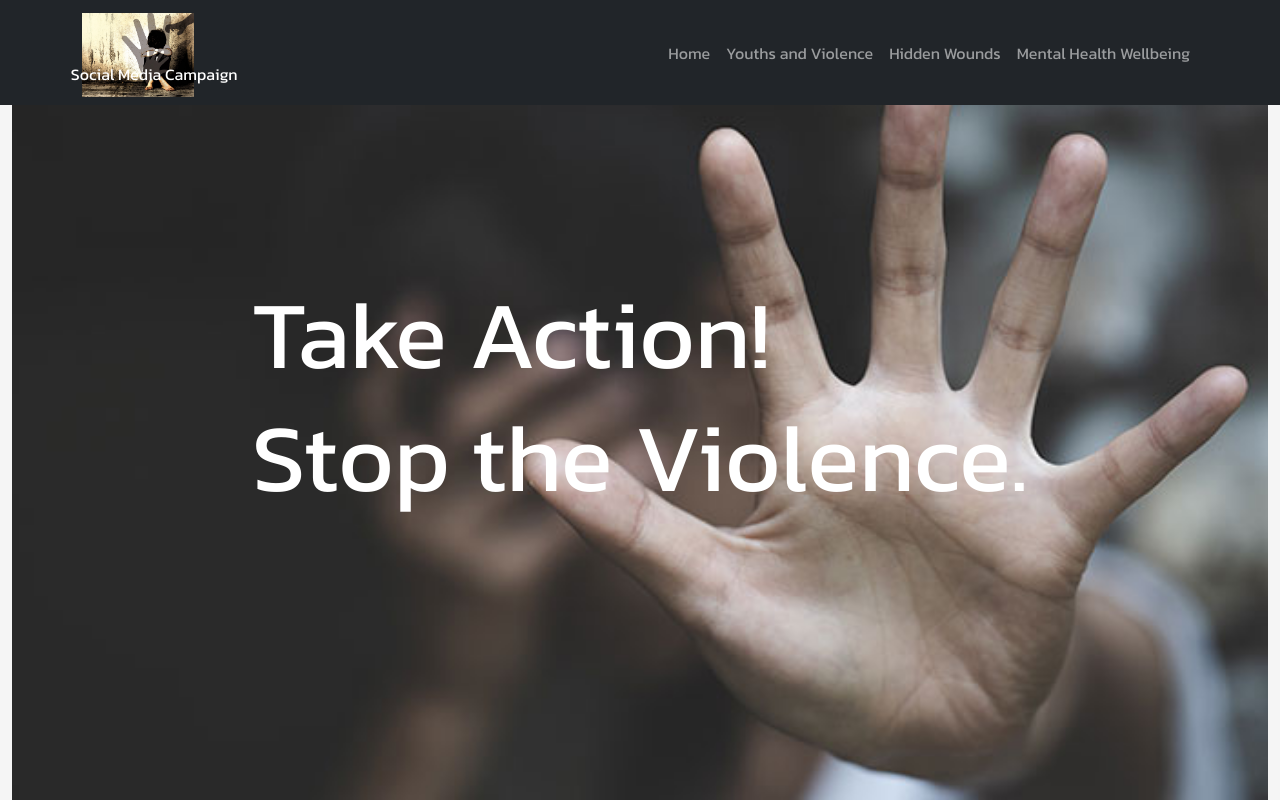
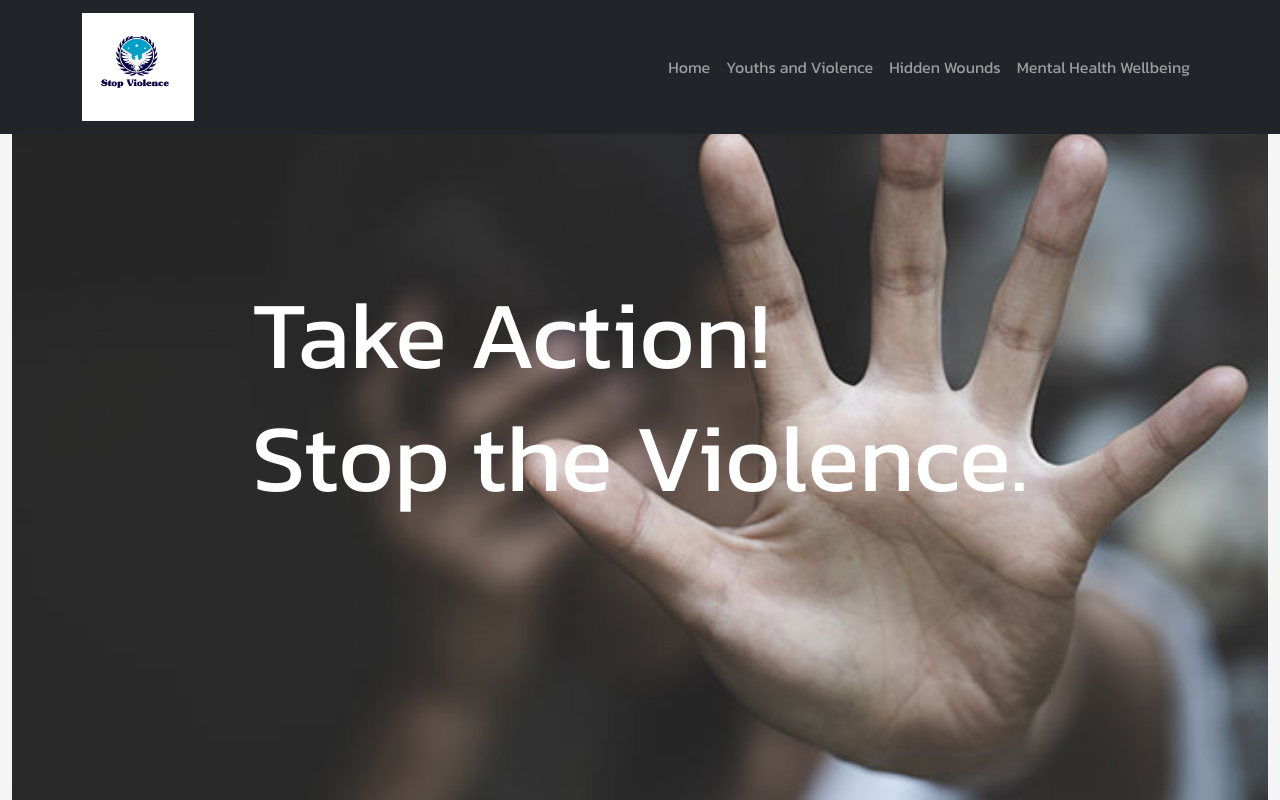
Before and after one commit to Roche001/campaign-website, a React (Create React App) app: page / in a window 1280 px wide. Shown: the top 800 px of the page. Built offline with nearby package versions, Linux system fonts and the light colour scheme; a web font is replaced by a local one.

Commit message:
update changes

```diff
--- a/src/components/top/Top.jsx
+++ b/src/components/top/Top.jsx
@@ -14,8 +14,8 @@ const Top = () => {
       <Container>
         <Navbar.Brand href="#Home">
           <div className="logo">
-            <img src="./assets/child-abuse.jpg" alt="assets" />{" "}
-            <h4>Social Media Campaign</h4>
+            <img src="./assets/photo.png" alt="assets" />{" "}
+
           </div>
         </Navbar.Brand>
         <Navbar.Toggle aria-controls="responsive-navbar-nav" />
```
